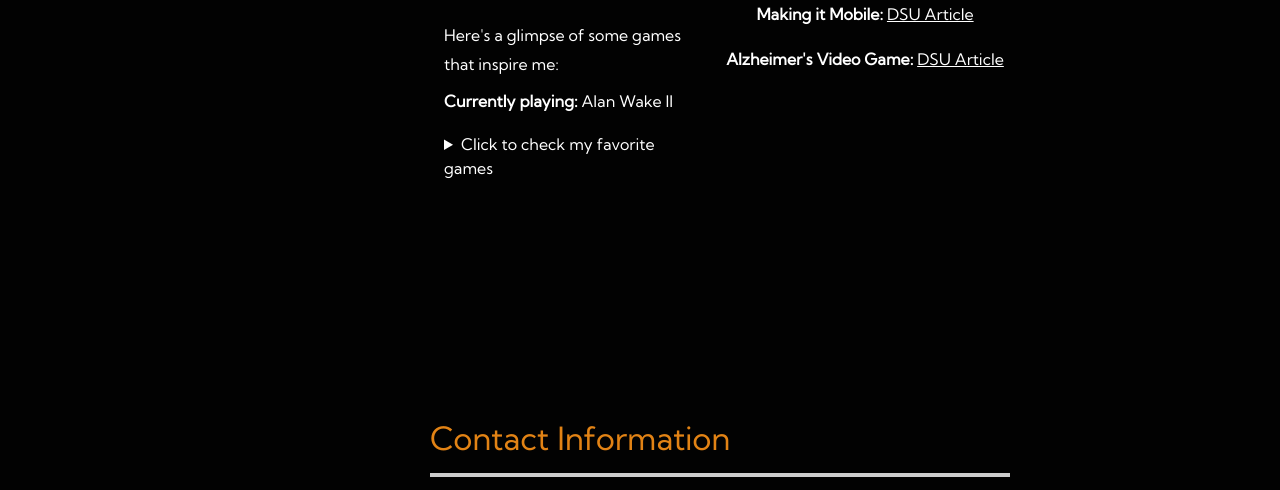
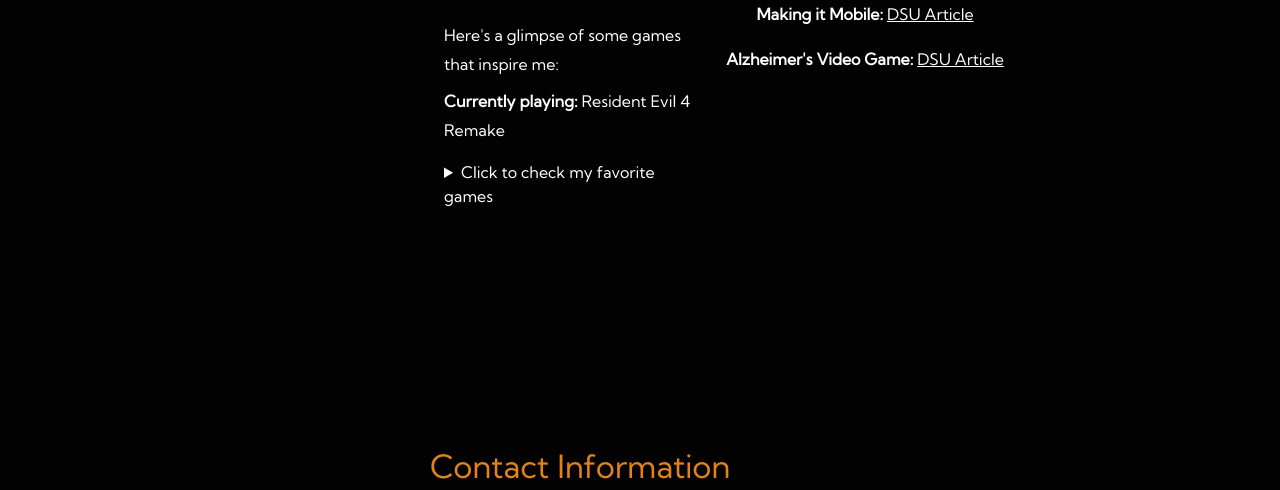
Before and after one commit to gssimao/gssimao.github.io, a plain HTML site: page index.html in a window 1280 px wide. Shown: the part 3993-4483 px from the top of the page. Drawn offline with Linux system fonts and the light colour scheme.

Commit message:
game update

```diff
--- a/index.html
+++ b/index.html
@@ -183,12 +183,13 @@
                                     I am passionate about learning the intricacies of video game development and am eager to grow and contribute to the world of game design.
                                 </p>
                                 <p class="mb-2">Here's a glimpse of some games that inspire me:</p>
-                                <p><strong>Currently playing:</strong> Alan Wake II</p>
+                                <p><strong>Currently playing:</strong> Resident Evil 4 Remake</p>
                                 <details class="mb-4">
                                     <summary>Click to check my favorite games</summary>
                                     <ul>
                                         <li>The Artful Escape</li>
                                         <li>Balder's Gate 3</li>
+                                        <li>Alan Wake II</li>
                                         <li>Resident Evil Series</li>
                                         <li>Grim Fandango</li>
                                         <li>Mass Effect Series</li>
```
